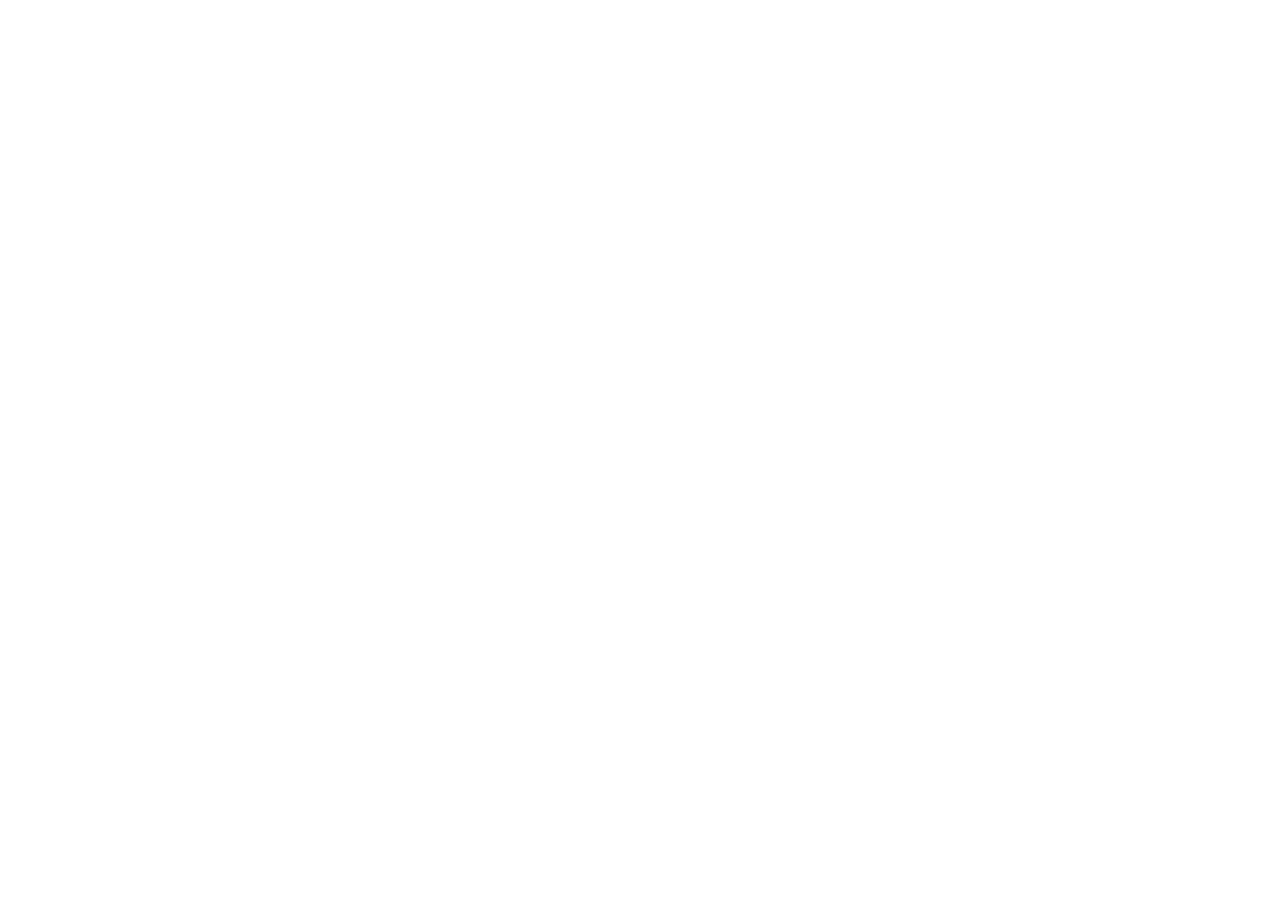
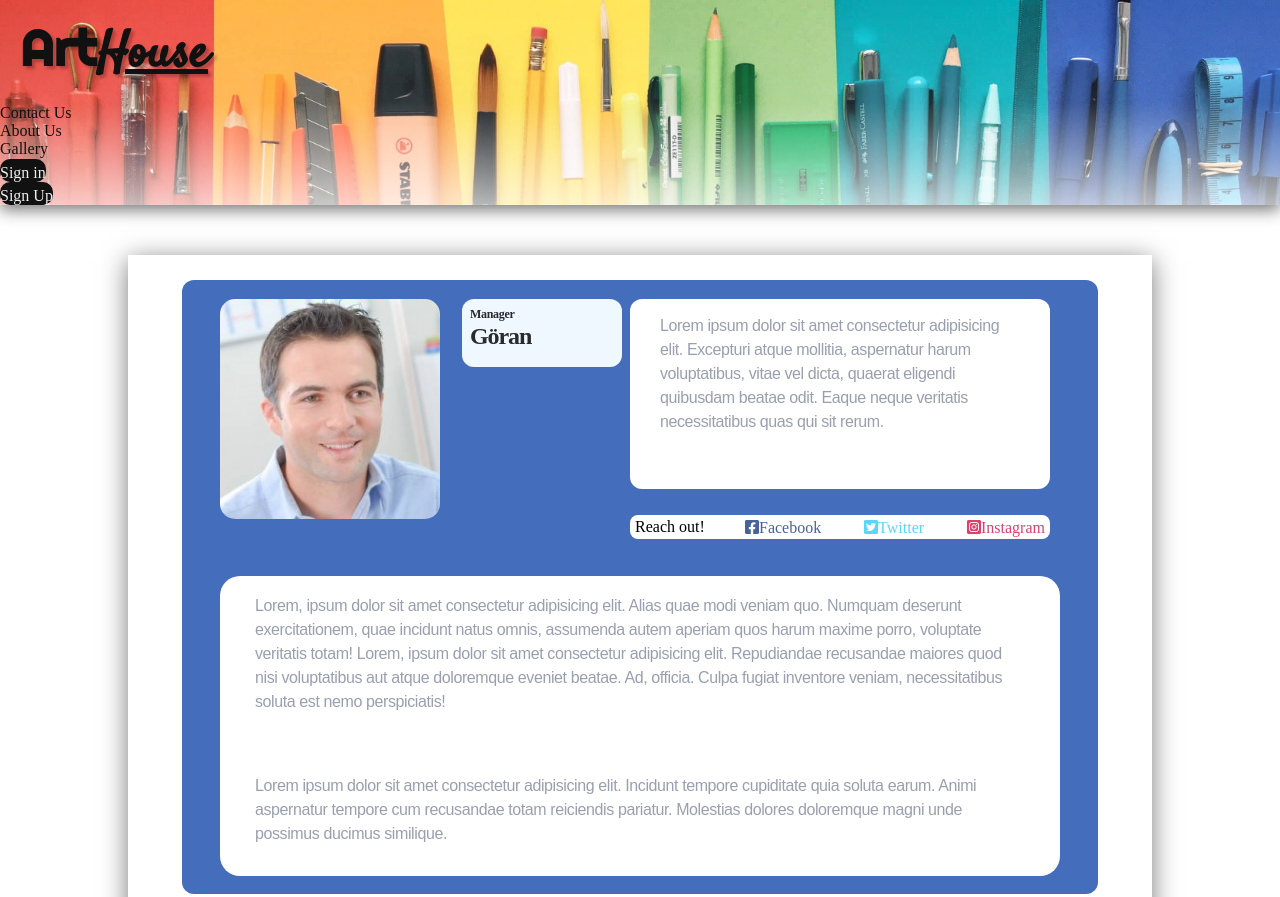
Before and after one commit to oskarlundborg/Anton-Kenny-Oskar-Nesting-Projekt, a plain HTML site: page pages/employees/management/göran.html in a window 1280 px wide. Shown: the top 897 px of the page. Before the commit the page ends 800 px from the top, so only its background shows below. Drawn offline with Linux system fonts and the light colour scheme.

Commit message:
dir changes
changed css directory names and made it shared between employees

```diff
--- a/pages/employees/karin.html
+++ b/pages/employees/karin.html
@@ -6,7 +6,7 @@
     <meta name="viewport" content="width=device-width, initial-scale=1.0">
     <title>Arthouse</title>
     <link rel="stylesheet" href="../../styles/index.css">
-    <link rel="stylesheet" href="../../styles/karin.css">
+    <link rel="stylesheet" href="../../styles/employees.css">
     <link rel="stylesheet" href="../../styles/normalize.css">
     <link rel="preconnect" href="https://fonts.gstatic.com">
     <link rel="stylesheet" href="https://use.fontawesome.com/releases/v5.15.3/css/all.css" integrity="sha384-SZXxX4whJ79/gErwcOYf+zWLeJdY/qpuqC4cAa9rOGUstPomtqpuNWT9wdPEn2fk" crossorigin="anonymous">
--- a/pages/employees/management/göran.html
+++ b/pages/employees/management/göran.html
@@ -0,0 +1,79 @@
+<!DOCTYPE html>
+<html lang="en">
+<head>
+    <meta charset="UTF-8">
+    <meta http-equiv="X-UA-Compatible" content="IE=edge">
+    <meta name="viewport" content="width=device-width, initial-scale=1.0">
+    <title>Arthouse</title>
+    <link rel="stylesheet" href="../../../styles/index.css">
+    <link rel="stylesheet" href="../../../styles/employees.css">
+    <link rel="stylesheet" href="../../../styles/normalize.css">
+    <link rel="preconnect" href="https://fonts.gstatic.com">
+    <link rel="stylesheet" href="https://use.fontawesome.com/releases/v5.15.3/css/all.css" integrity="sha384-SZXxX4whJ79/gErwcOYf+zWLeJdY/qpuqC4cAa9rOGUstPomtqpuNWT9wdPEn2fk" crossorigin="anonymous">
+    <link href="https://fonts.googleapis.com/css2?family=Righteous&display=swap" rel="stylesheet">
+    <link rel="preconnect" href="https://fonts.gstatic.com">
+    <link href="https://fonts.googleapis.com/css2?family=Righteous&family=Satisfy&display=swap" rel="stylesheet">
+</head>
+<body class="body">
+
+    <header class="header">
+        <section class="header--menu">
+            <a class="header--logo--link" href="index.html"><h2 class="header--logo logo">Art<span class="logo--satisfy--span">House</span></h2></a>
+            <div class="header--links">
+                <a href="" class="header--btn contact--btn">Contact Us</a>
+                <a href="" class="header--btn about--btn">About Us</a>
+                <a href="" class="header--btn gallery--btn">Gallery</a>
+            </div>
+            <div class="header--account--box">
+                <button class="account--btn sign--in--btn">Sign in</button>
+                <button class="account--btn sign--up--btn">Sign Up</button>
+            </div>
+        </section>
+    </header>
+
+    <main class="index--main">
+
+        <div style="background-color:#446dbc;" class="employee-container">
+            <div class="employee-container-top">
+                <div class="employee-img-div">
+                    <img src="../../../images/employees/management/göran.png" alt="göran_picture" width="220" height="220" style="border-radius: 15px;">
+                </div>
+                <div class="employee-name-title">
+                    <h4>Manager</h4>
+                    <h2>Göran</h2>
+                </div>
+
+                <div class="employee-links-intro">
+                    <div class="employee-introduction">
+                        <p>Lorem ipsum dolor sit amet consectetur adipisicing elit. Excepturi atque mollitia, aspernatur harum voluptatibus, vitae vel dicta, quaerat eligendi quibusdam beatae odit. Eaque neque veritatis necessitatibus quas qui sit rerum.</p>
+                    </div>
+                    <div class="employee-socials">
+                        <p>Reach out!
+                            <svg width="8" height="12" style="margin-left: 2px;">
+                                <use xlink:href="../../images/employees/arrow-vector.svg#arrow"></use>
+                            </svg>
+                        </p>
+
+                        <div class="employee-social-links">
+                            <a href="#" class="fab fa-facebook-square" style="color:#46629b;">Facebook</a>
+                            <a href="#" class="fab fa-twitter-square" style="color:#5cd5fa;">Twitter</a>
+                            <a href="#" class="fab fa-instagram-square" style="color:#da426c;">Instagram</a>
+                        </div>
+                    </div>
+                </div>
+            </div>
+
+            <div class="employee-container-bottom">
+                <div class="employee-information">Lorem, ipsum dolor sit amet consectetur adipisicing elit. Alias quae modi veniam quo. Numquam deserunt exercitationem, quae incidunt natus omnis, assumenda autem aperiam quos harum maxime porro, voluptate veritatis totam! Lorem, ipsum dolor sit amet consectetur adipisicing elit. Repudiandae recusandae maiores quod nisi voluptatibus aut atque doloremque eveniet beatae. Ad, officia. Culpa fugiat inventore veniam, necessitatibus soluta est nemo perspiciatis!</div>
+                <div class="employee-extras">Lorem ipsum dolor sit amet consectetur adipisicing elit. Incidunt tempore cupiditate quia soluta earum. Animi aspernatur tempore cum recusandae totam reiciendis pariatur. Molestias dolores doloremque magni unde possimus ducimus similique.</div>
+            </div>
+        </div>
+
+    </main>
+
+    <footer class="footer">
+
+    </footer>
+
+</body>
+</html>
```
Also changed, not shown: styles/employees.css (renamed from styles/karin.css), styles/göran.css (deleted), styles/sandra.css (deleted).
